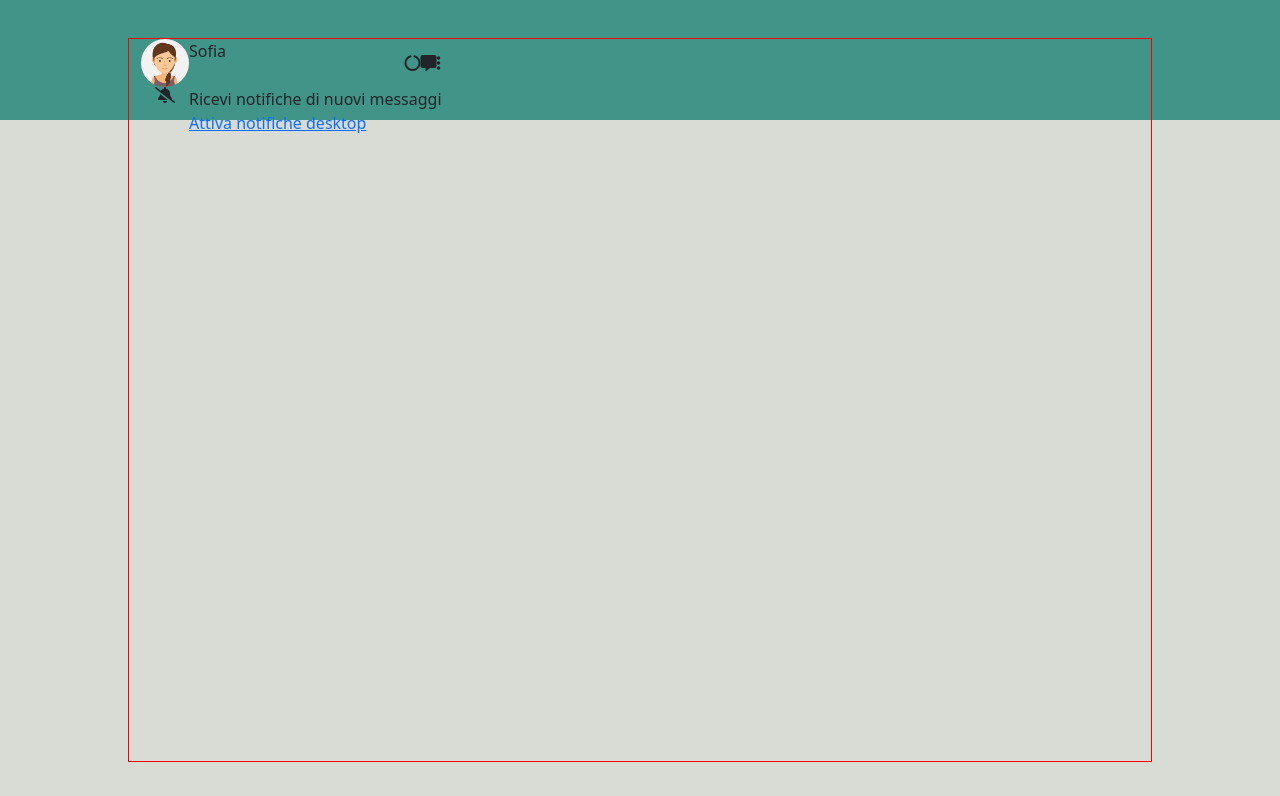
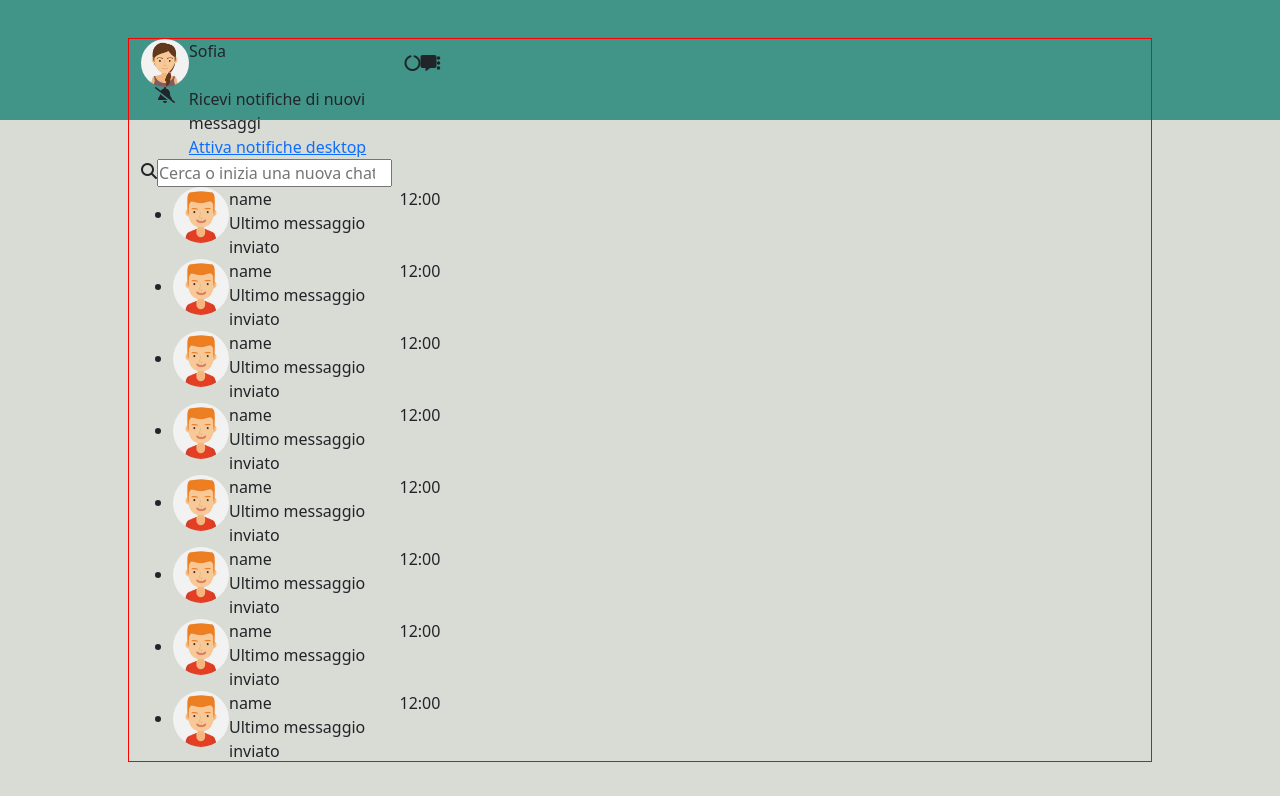
Before and after one commit to gluke0/vue-boolzapp, a plain HTML site: page index.html in a window 1280 px wide. Drawn offline with nearby package versions, Linux system fonts and the light colour scheme.

Commit message:
bozza parte sinistra completa

```diff
--- a/assets/css/style.css
+++ b/assets/css/style.css
@@ -10,6 +10,10 @@
 
 .small-img{
     width: 3rem;
+}
+
+.big-img{
+    width: 3.5rem;
 }
 
 .back-view{
--- a/index.html
+++ b/index.html
@@ -45,9 +45,7 @@
                         </div>
                     </div>
                 </div>
-            </div>
 
-            <div class="d-flex flex-column">
                 <div class="d-flex align-item-center">
                     <div class="small-img rounded-circle d-flex align-item-center justify-content-center">
                         <i class="fa-solid fa-bell-slash"></i>
@@ -57,6 +55,34 @@
                         <a href="#">Attiva notifiche desktop</a>
                     </div>
                 </div>
+
+                <div>
+                    <form action="#" class="d-flex">
+                        <label for="search">
+                            <i class="fa-solid fa-magnifying-glass"></i>
+                        </label>
+                        <input type="search" name="search" id="search" placeholder="Cerca o inizia una nuova chat">
+                    </form>
+                </div>
+
+                <div class="contacts">
+                    <ul>
+                        <li v-for="(contact, index) in contacts">
+                            <div class="d-flex justify-content-between">
+                                <div>
+                                    <img src="./assets/img/avatar_1.jpg" :alt="'profile photo'" class="rounded-circle big-img">
+                                </div>
+                                <div>
+                                    <div> name</div>
+                                    <div>Ultimo messaggio inviato</div>
+                                </div>
+                                <div>12:00</div>
+                            </div>
+                        </li>
+                    </ul>
+                </div>
+            </div>
+
 
             <!-- right -->
             <div>
```
